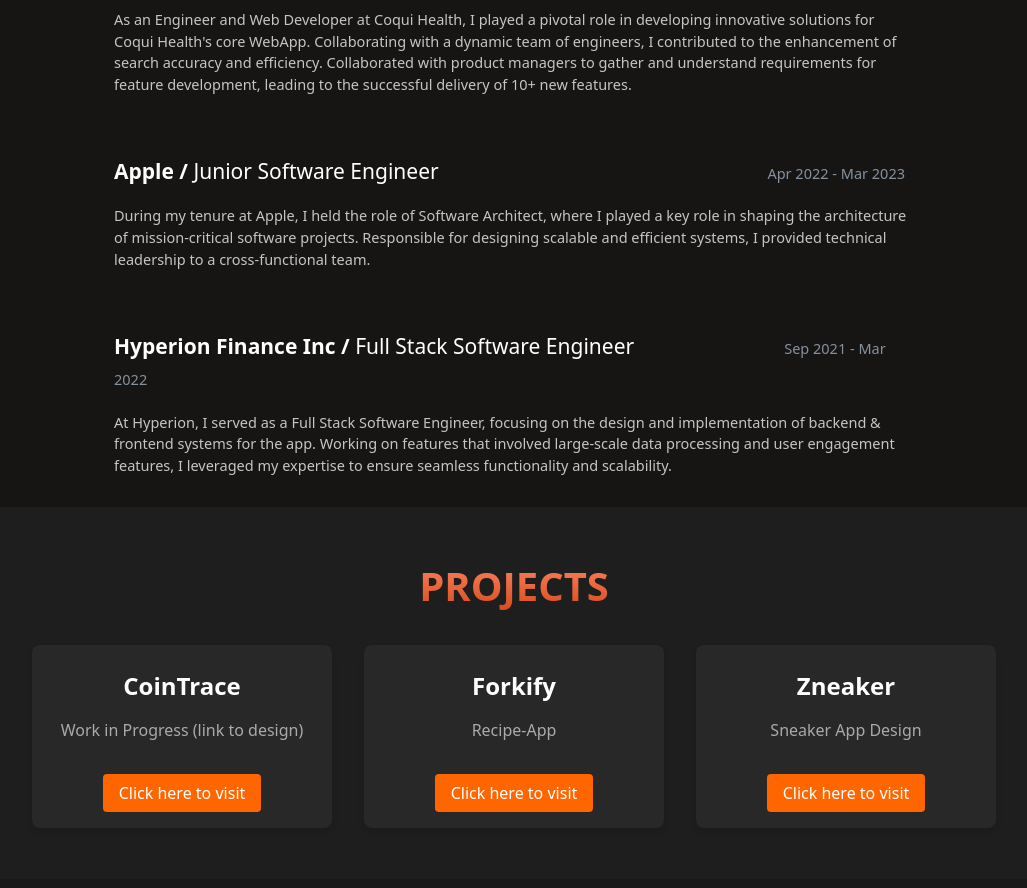
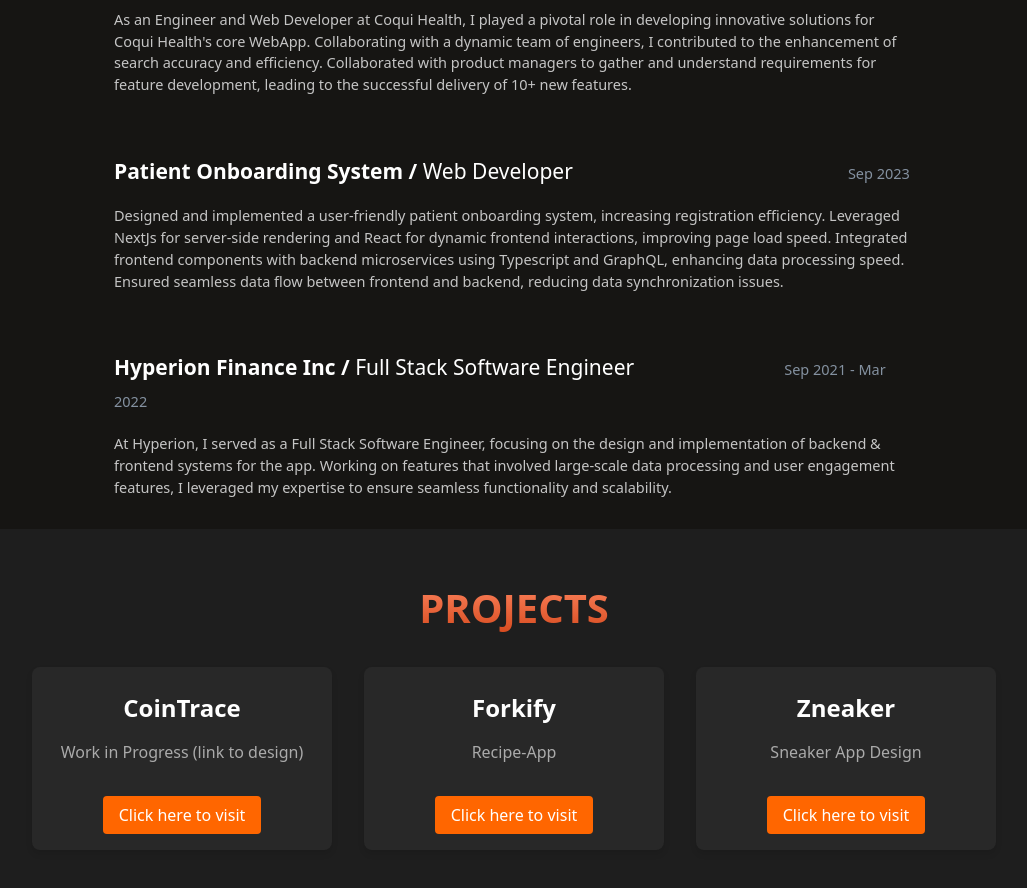
Before and after one commit to luiscolon0426/my-portfolio, a React (Create React App) app: page / in a window 1280 px wide. Shown: the part 1340-2228 px from the top of the page, without its empty margins (126-1153 px from the left). Built offline with nearby package versions, Linux system fonts and the light colour scheme.

Commit message:
updated experience

```diff
--- a/src/components/Experience.tsx
+++ b/src/components/Experience.tsx
@@ -71,7 +71,7 @@
 
         {/* -----------JOB 2------------- */}
 
-        <div className="experienceTitle2">
+        {/* <div className="experienceTitle2">
           <p className="labelWrapper">
             <span className="companyName">Apple / </span>
             <span className="jobPosition">Junior Software Engineer</span>
@@ -84,6 +84,23 @@
           mission-critical software projects. Responsible for designing scalable
           and efficient systems, I provided technical leadership to a
           cross-functional team.
+        </div> */}
+
+        <div className="experienceTitle2">
+          <p className="labelWrapper">
+            <span className="companyName">Patient Onboarding System / </span>
+            <span className="jobPosition">Web Developer</span>
+            <span className="experience2">Sep 2023</span>
+          </p>
+        </div>
+        <div className="experienceSubTitle3">
+          Designed and implemented a user-friendly patient onboarding system,
+          increasing registration efficiency. Leveraged NextJs for server-side
+          rendering and React for dynamic frontend interactions, improving page
+          load speed. Integrated frontend components with backend microservices
+          using Typescript and GraphQL, enhancing data processing speed. Ensured
+          seamless data flow between frontend and backend, reducing data
+          synchronization issues.
         </div>
 
         {/* -----------JOB 3------------- */}
--- a/src/components/experience.css
+++ b/src/components/experience.css
@@ -120,7 +120,7 @@
   margin-bottom: 20px;
   text-align: right;
   width: 100%;
-    margin-left: 325px;
+    margin-left: 275px;
 }
 
 
@@ -130,7 +130,7 @@
   margin-bottom: 20px;
   text-align: right;
   width: 100%;
-    margin-left: 150px;
+  margin-left: 150px;
 
 }
 
```
Also changed, not shown: 11 other files (tests, documents, lock files or other folders).
